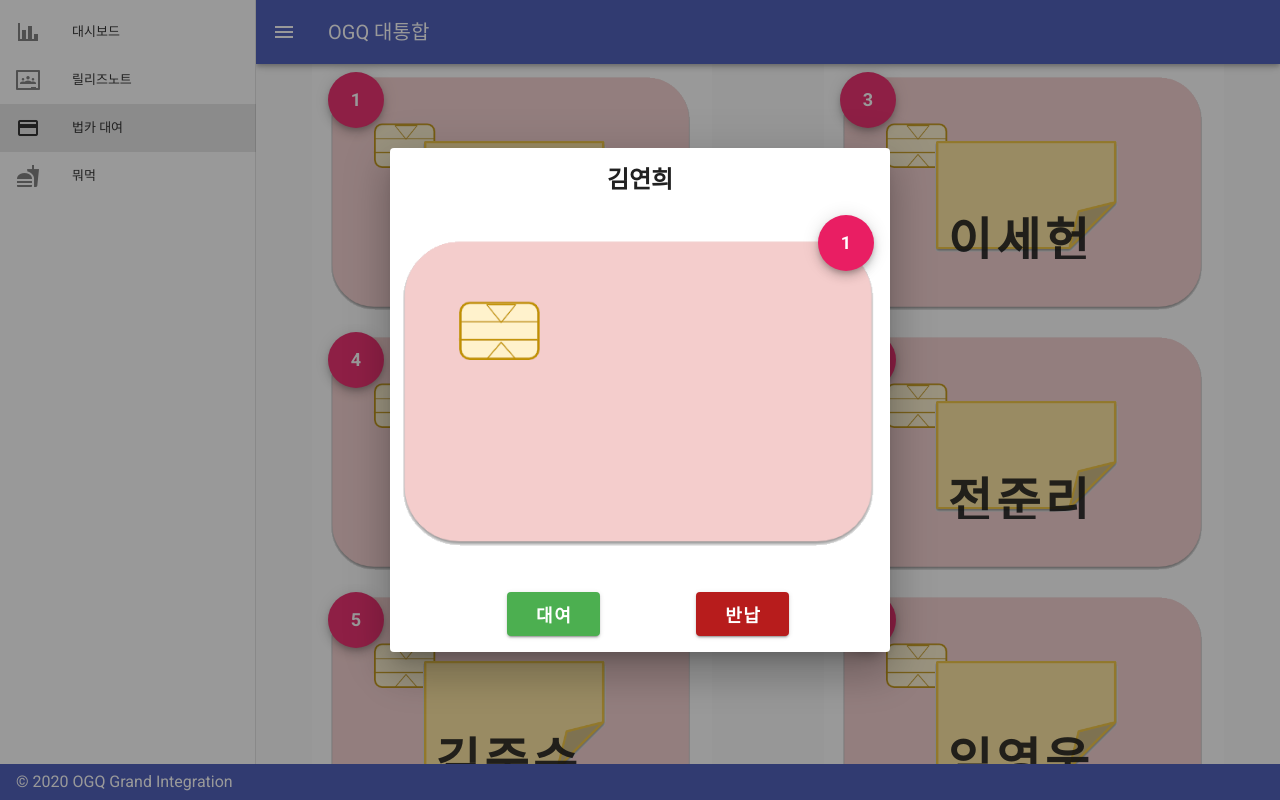
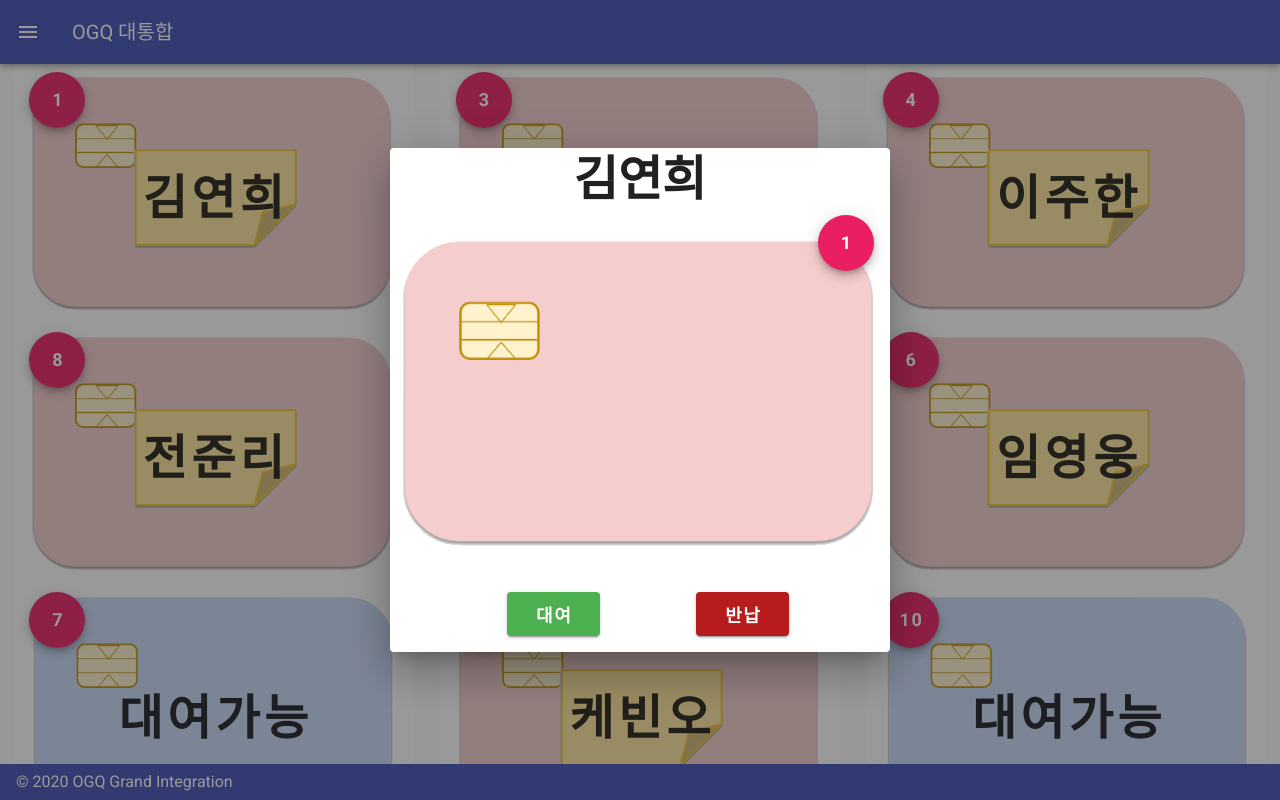
Before and after one commit to jhlee1/ogq-grand-integration, a Nuxt app: page /card in a window 1280 px wide. Both pictures are taken after a click on the button "김연희". Shown: the top 800 px of the page. Built offline with nearby package versions, Linux system fonts and the light colour scheme.

Commit message:
로그인 여부에 따른 left menu 유/무, 카드 css 수정

```diff
--- a/components/modal.vue
+++ b/components/CardModal.vue
@@ -6,7 +6,9 @@
     <v-card>
       <v-row align="center" justify="center">
         <v-col>
-          <v-card-title class="headline" align="center" style="background: none; box-shadow: none; font-weight: bold; display: block;">{{ data.status ? '대여가능' : data.rentalName }}</v-card-title>
+          <v-card-title class="headline" align="center">
+            {{ data.status ? '대여가능' : data.rentalName }}
+          </v-card-title>
         </v-col>
         <v-img
           class="white--text align-end"
@@ -49,7 +51,7 @@
 
 <script>
     export default {
-      name: 'modal',
+      name: 'CardModal',
       props: {
         isActive: {
           type: Boolean,
@@ -74,4 +76,11 @@
 </script>
 
 <style scoped>
+  .headline {
+    background: none;
+    box-shadow: none;
+    font-weight: bold;
+    display: block;
+    font-size: 3rem !important;
+  }
 </style>
--- a/layouts/default.vue
+++ b/layouts/default.vue
@@ -2,6 +2,7 @@
   <client-only>
     <v-app id="inspire">
       <v-navigation-drawer
+        v-if="login"
         v-model="drawer"
         app
       >
--- a/pages/card/index.vue
+++ b/pages/card/index.vue
@@ -29,23 +29,15 @@
                   style="top: 3%; font-weight: bold; font-size: large;">
                   {{ card.id }}
                 </v-btn>
-                    <v-btn v-if="card.status" @click="clickCard(card)" style="background: none; box-shadow: none; font-size: xxx-large; font-weight: bold;">대여가능</v-btn>
-                    <v-img
-                      v-else
-                      class="white--text align-end"
-                      :src="require('../../assets/images/sticker.png')"
-                      max-width="200"
-                      style="position: absolute; left: 50%; top: 50%; transform: translate(-50%, -50%);"
-                    >
-                      <v-btn large @click="clickCard(card)" style="background: none; box-shadow: none; font-size: xxx-large; font-weight: bold;">{{ card.rentalName }}</v-btn>
-                    </v-img>
+                  <v-btn v-if="card.status" @click="clickCard(card)" class="rental">대여가능</v-btn>
+                  <v-btn v-else large @click="clickCard(card)" class="card_name">{{ card.rentalName }}</v-btn>
               </v-img>
             </v-card>
           </v-row>
         </v-col>
       </v-row>
     </v-container>
-    <modal :isActive="isActiveModal" :data="card" @close="toggleModal"></modal>
+    <card-modal :isActive="isActiveModal" :data="card" @close="toggleModal"></card-modal>
   </div>
 </template>
 
@@ -54,11 +46,11 @@ import * as cardStore from '@/store/card'
 import * as cardGetters from '@/store/card/getters'
 import * as cardActions from '@/store/card/actions'
 
-import Modal from '@/components/modal'
+import CardModal from '@/components/CardModal'
 
 export default {
   name: 'Card',
-  components: { Modal },
+  components: { CardModal },
   data () {
     return {
       alignment: 'center',
@@ -95,5 +87,44 @@ export default {
 </script>
 
 <style scoped>
+  .rental {
+    background: none !important;
+    box-shadow: none;
+    font-size: xxx-large;
+    font-weight: bold;
+    transform: translate(-50%, -50%);
+    left: 50%;
+    top: 50%;
+    position: absolute;
+}
+/*.topheader h1 a { display: inline-block; width: 68px; height: 23px; background: url('~assets/images/toplogo2.png') no-repeat left top; background-size: 100% auto; vertical-align: top; }*/
 
+  .card_name {
+    background: none !important;
+    box-shadow: none;
+    font-size: xxx-large;
+    font-weight: bold;
+    transform: translate(-50%, -50%);
+    left: 50%;
+    top: 50%;
+    height: 100% !important;
+    position: absolute;
+}
+  /*hover 효과 지워주기*/
+  .card_name:hover {
+    opacity: 1;
+  }
+
+  .card_name:before {
+    content: "";
+    display: inline-block;
+    background: url('../../assets/images/sticker.png') 0 0 no-repeat;
+    background-size: 100% auto;
+    width: 180px;
+    height: 111px;
+    opacity: 1;
+    top: 50%;
+    left: 50%;
+    transform: translate(-50%, -50%);
+  }
 </style>
--- a/store/auth/actions.js
+++ b/store/auth/actions.js
@@ -16,6 +16,7 @@ export default {
       gAPI.postLogin(data.data.token)
       commit(mutations.GET_AUTH, data.data.admin)
     }).catch((err) => {
+      console.error('GET_AUTH Actions error ', err)
       commit(mutations.LOGIN_CODE, err.response.data.code)
     })
   }
--- a/store/auth/mutations.js
+++ b/store/auth/mutations.js
@@ -6,7 +6,7 @@ export default {
     state.admin = payload
   },
   [LOGIN_CODE] (state, payload) {
-    console.log('logincode ', payload)
+    console.log('logincode22 ', payload)
     state.loginCode = payload
   }
 }
```
